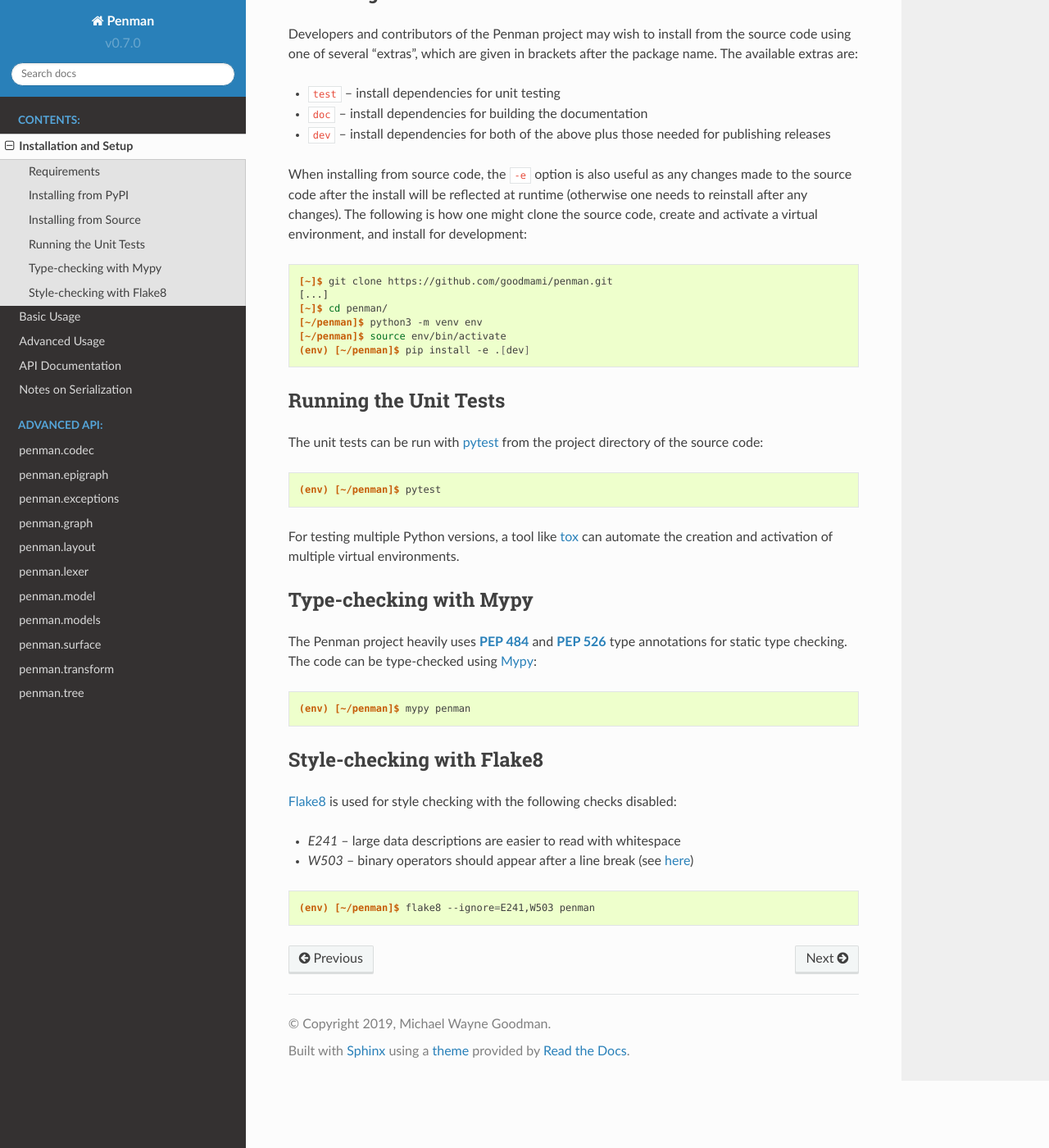
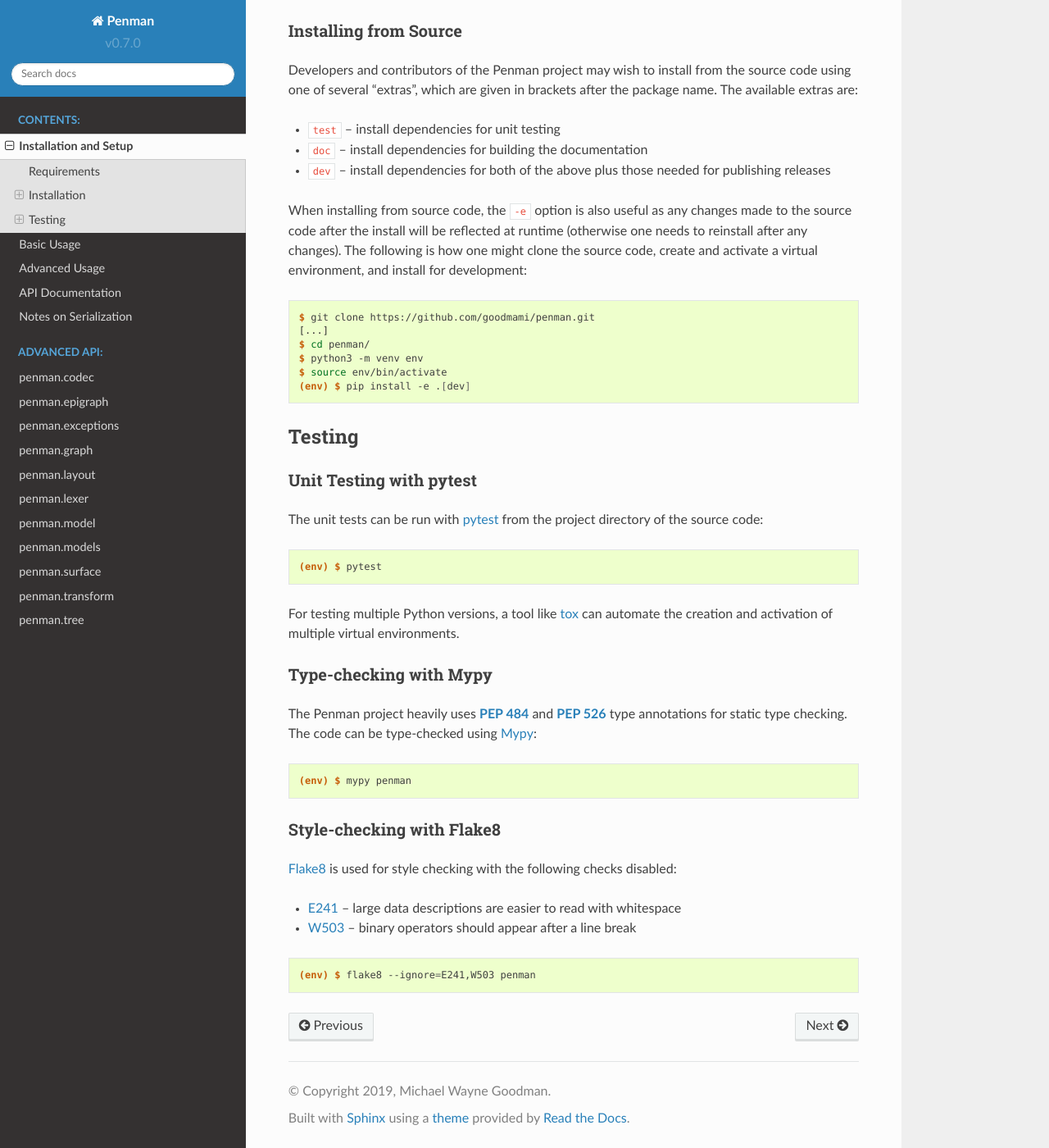
Before and after one commit to goodmami/penman, a Sphinx documentation site: the page built from docs/setup.rst, in a window 1280 px wide and 1400 px high, scrolled down 750 px. Shown: the whole window at 82% size. Built offline with Sphinx 7.4.7 and the Read the Docs theme 2.0.0, drawn with Linux system fonts in a browser that asks for light colours.

Commit message:
Documentation fixes

```diff
--- a/docs/setup.rst
+++ b/docs/setup.rst
@@ -23,13 +23,16 @@ documentation, or making releases, have additional dependencies. See
 `Installing from Source`_ for more information.
 
 
+Installation
+------------
+
 Installing from PyPI
---------------------
+''''''''''''''''''''
 
 Install the latest version from `PyPI`_ using :command:`pip` (using a
 `virtual environment`_ is recommended)::
 
-  [~]$ pip install penman
+  $ pip install penman
 
 After running the above command, the ``penman`` module will be
 available in Python and the :command:`penman` command will be
@@ -37,7 +40,7 @@ available at the command line.
 
 
 Installing from Source
-----------------------
+''''''''''''''''''''''
 
 Developers and contributors of the Penman project may wish to install
 from the source code using one of several "extras", which are given in
@@ -54,48 +57,50 @@ reflected at runtime (otherwise one needs to reinstall after any
 changes). The following is how one might clone the source code, create
 and activate a virtual environment, and install for development::
 
-  [~]$ git clone https://github.com/goodmami/penman.git
+  $ git clone https://github.com/goodmami/penman.git
   [...]
-  [~]$ cd penman/
-  [~/penman]$ python3 -m venv env
-  [~/penman]$ source env/bin/activate
-  (env) [~/penman]$ pip install -e .[dev]
+  $ cd penman/
+  $ python3 -m venv env
+  $ source env/bin/activate
+  (env) $ pip install -e .[dev]
 
 
-Running the Unit Tests
-----------------------
+Testing
+-------
+
+Unit Testing with pytest
+''''''''''''''''''''''''
 
 The unit tests can be run with `pytest`_ from the project directory of
 the source code::
 
-  (env) [~/penman]$ pytest
+  (env) $ pytest
 
 For testing multiple Python versions, a tool like `tox`_ can automate
 the creation and activation of multiple virtual environments.
 
 
 Type-checking with Mypy
------------------------
+'''''''''''''''''''''''
 
 The Penman project heavily uses :pep:`484` and :pep:`526` type
 annotations for static type checking. The code can be type-checked
 using `Mypy`_::
 
-  (env) [~/penman]$ mypy penman
+  (env) $ mypy penman
 
 
 Style-checking with Flake8
---------------------------
+''''''''''''''''''''''''''
 
 `Flake8`_ is used for style checking with the following checks disabled:
 
-* `E241` -- large data descriptions are easier to read with whitespace
-* `W503` -- binary operators should appear after a line break
-  (see `here <https://lintlyci.github.io/Flake8Rules/rules/W503.html>`_)
+* `E241`_ -- large data descriptions are easier to read with whitespace
+* `W503`_ -- binary operators should appear after a line break
 
 ::
 
-  (env) [~/penman]$ flake8 --ignore=E241,W503 penman
+  (env) $ flake8 --ignore=E241,W503 penman
 
 
 .. _PyPI: https://pypi.org/project/Penman/
```
Also changed, not shown: other parts of docs/setup.rst (+2 -0 lines), 1 other file.
